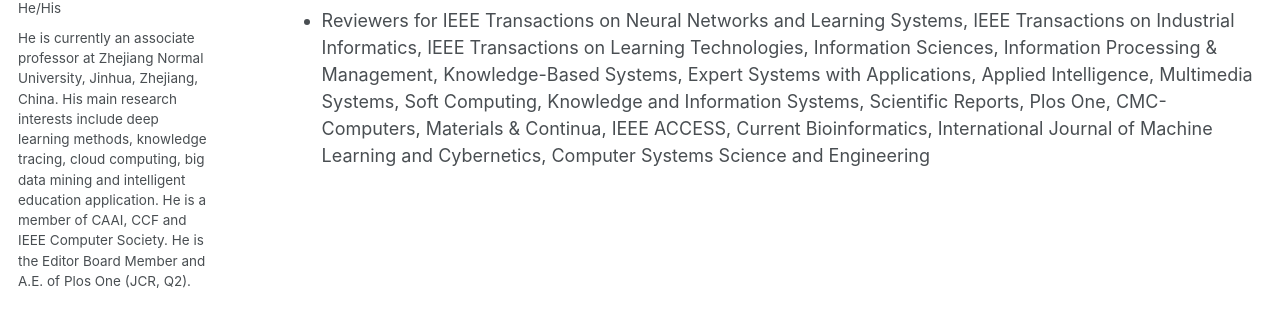
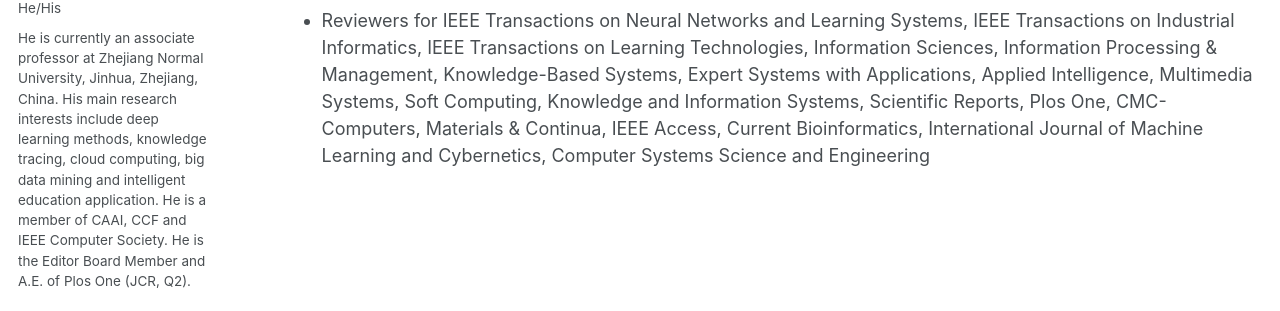
Before and after one commit to qhhuang-ai/qhhuang-ai.github.io, a Jekyll site: the page built from _pages/cv.md, in a window 1280 px wide and 900 px high, scrolled down 4671 px. Shown: the part 305-616 px from the top of the window. Built offline with Jekyll 4.4.1, drawn with Linux system fonts in a browser that asks for light colours; some web fonts are replaced.

Commit message:
update CV

```diff
--- a/_pages/cv.md
+++ b/_pages/cv.md
@@ -64,4 +64,4 @@
 * Editor Board Member and A.E. of Plos One (JCR, Q2)
 * Correspondence review expert for the National Natural Science Foundation
 * Program Committee Member of APWeb-WAIM 2024, GCCIL 2022, IFET 2021
-* Reviewers for IEEE Transactions on Neural Networks and Learning Systems, IEEE Transactions on Industrial Informatics, IEEE Transactions on Learning Technologies, Information Sciences, Information Processing & Management, Knowledge-Based Systems, Expert Systems with Applications, Applied Intelligence, Multimedia Systems, Soft Computing, Knowledge and Information Systems, Scientific Reports, Plos One, CMC-Computers, Materials & Continua,  IEEE ACCESS, Current Bioinformatics, International Journal of Machine Learning and Cybernetics, Computer Systems Science and Engineering
+* Reviewers for IEEE Transactions on Neural Networks and Learning Systems, IEEE Transactions on Industrial Informatics, IEEE Transactions on Learning Technologies, Information Sciences, Information Processing & Management, Knowledge-Based Systems, Expert Systems with Applications, Applied Intelligence, Multimedia Systems, Soft Computing, Knowledge and Information Systems, Scientific Reports, Plos One, CMC-Computers, Materials & Continua,  IEEE Access, Current Bioinformatics, International Journal of Machine Learning and Cybernetics, Computer Systems Science and Engineering
```
